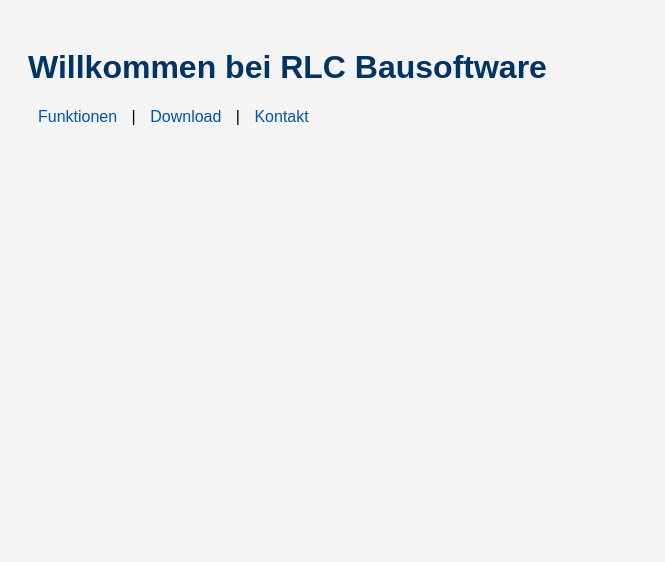
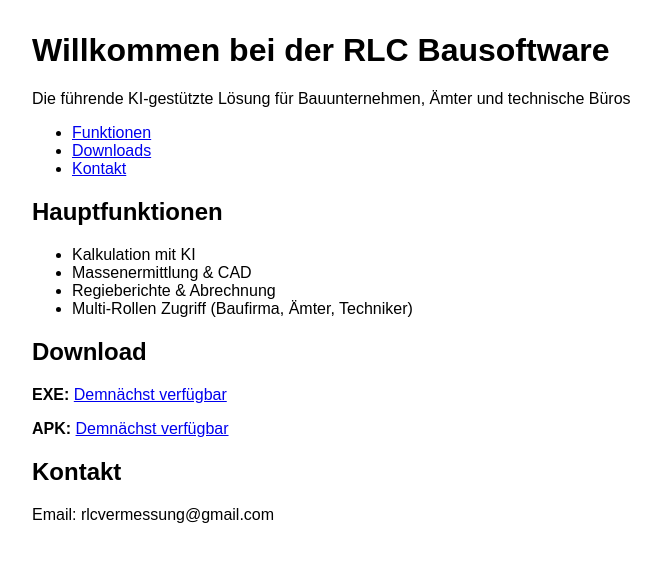
Before and after one commit to RLCBau/rlc-bausoftware-site, a plain HTML site: page index.html in a window 1280 px wide. Shown: the whole page, without its empty margins (0-665 px from the left). Drawn offline with Linux system fonts and the light colour scheme; files that its build step writes are made by us from their sources.

Commit message:
Add files via upload

```diff
--- a/index.html
+++ b/index.html
@@ -1 +1,40 @@
-<!DOCTYPE html><html><head><title>RLC Bausoftware</title><link rel='stylesheet' href='assets/style.css'></head><body><h1>Willkommen bei RLC Bausoftware</h1><nav><a href='funktionen.html'>Funktionen</a> | <a href='download.html'>Download</a> | <a href='kontakt.html'>Kontakt</a></nav></body></html>
+
+<!DOCTYPE html>
+<html lang="de">
+<head>
+    <meta charset="UTF-8">
+    <title>RLC Bausoftware</title>
+    <meta name="viewport" content="width=device-width, initial-scale=1.0">
+</head>
+<body style="font-family: Arial; margin: 2rem;">
+    <header>
+        <h1>Willkommen bei der RLC Bausoftware</h1>
+        <p>Die führende KI-gestützte Lösung für Bauunternehmen, Ämter und technische Büros</p>
+    </header>
+    <nav>
+        <ul>
+            <li><a href="#funktionen">Funktionen</a></li>
+            <li><a href="#downloads">Downloads</a></li>
+            <li><a href="#kontakt">Kontakt</a></li>
+        </ul>
+    </nav>
+    <section id="funktionen">
+        <h2>Hauptfunktionen</h2>
+        <ul>
+            <li>Kalkulation mit KI</li>
+            <li>Massenermittlung & CAD</li>
+            <li>Regieberichte & Abrechnung</li>
+            <li>Multi-Rollen Zugriff (Baufirma, Ämter, Techniker)</li>
+        </ul>
+    </section>
+    <section id="downloads">
+        <h2>Download</h2>
+        <p><strong>EXE:</strong> <a href="#">Demnächst verfügbar</a></p>
+        <p><strong>APK:</strong> <a href="#">Demnächst verfügbar</a></p>
+    </section>
+    <footer id="kontakt">
+        <h2>Kontakt</h2>
+        <p>Email: rlcvermessung@gmail.com</p>
+    </footer>
+</body>
+</html>
```
